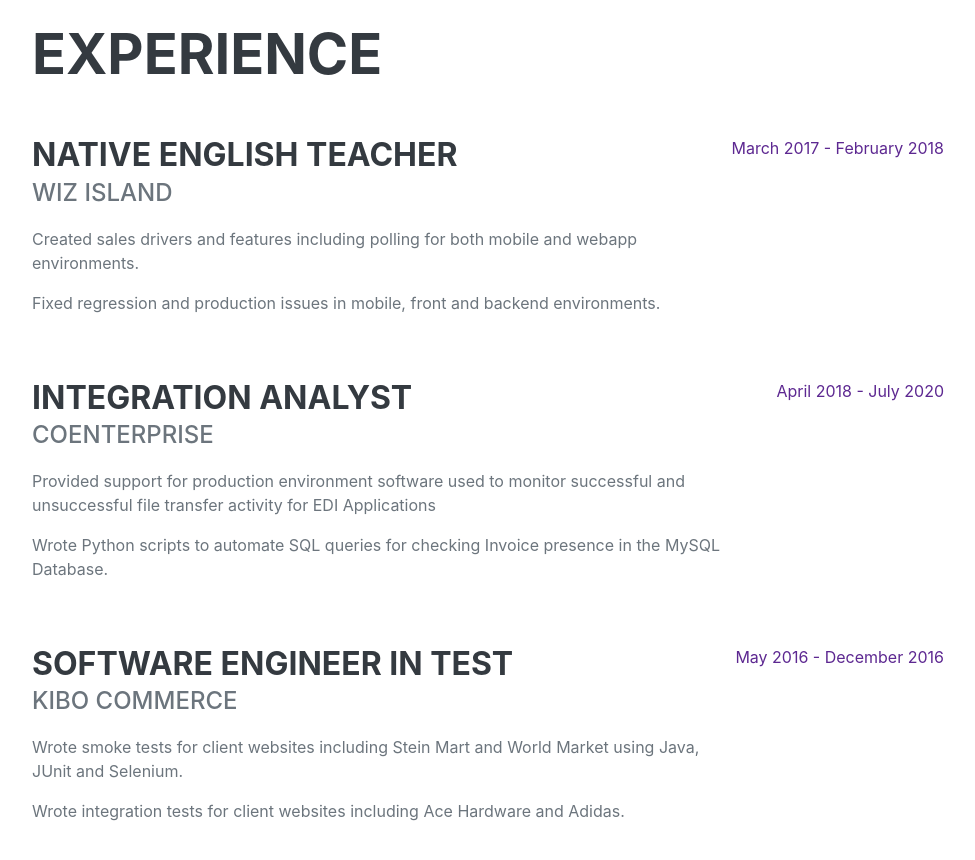
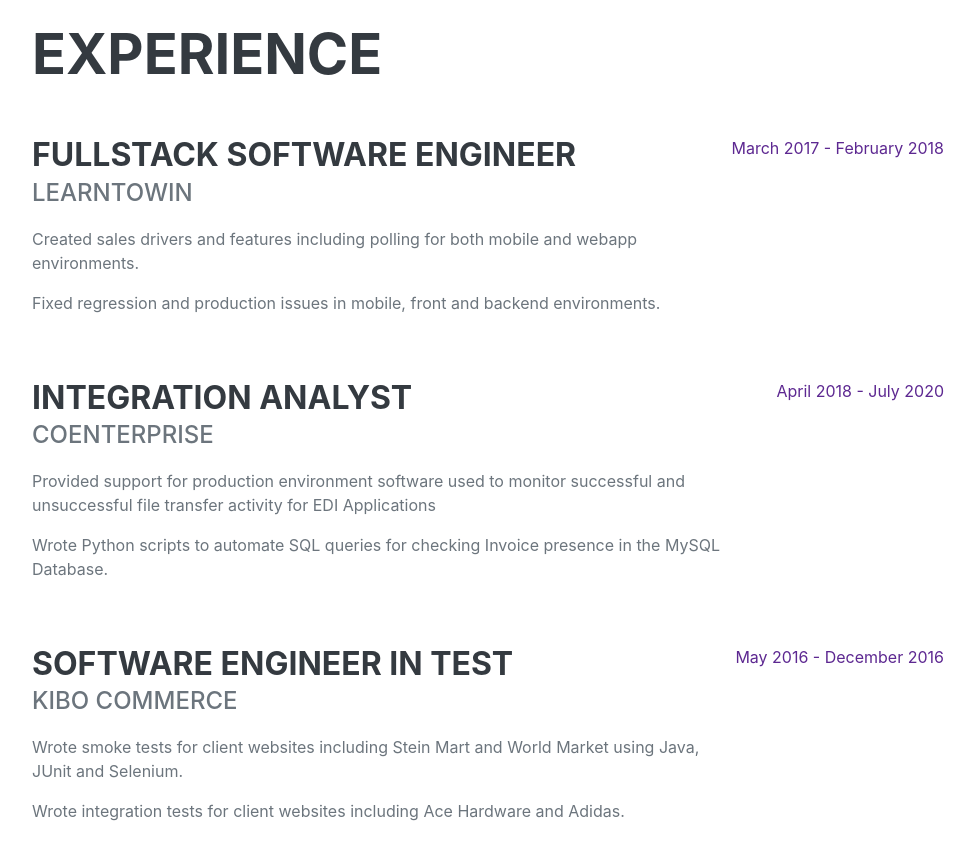
Before and after one commit to LeeXiuLong/jourdan-ooi, a plain HTML site: page index.html in a window 1280 px wide. Shown: the part 860-1720 px from the top of the page, without its empty margins (288-1263 px from the left). Drawn offline with nearby package versions, Linux system fonts and the light colour scheme; a web font is replaced by a local one.

Commit message:
added title and company for l2w

```diff
--- a/index.html
+++ b/index.html
@@ -63,8 +63,8 @@
                     <h2 class="mb-5">Experience</h2>
                     <div class="d-flex flex-column flex-md-row justify-content-between mb-5">
                         <div class="flex-grow-1">
-                            <h3 class="mb-0">Native English Teacher</h3>
-                            <div class="subheading mb-3">Wiz Island</div>
+                            <h3 class="mb-0">Fullstack Software Engineer</h3>
+                            <div class="subheading mb-3">LearnToWin</div>
                             <p>Created sales drivers and features including polling for both mobile and webapp environments.</p>
                             <p>Fixed regression and production issues in mobile, front and backend environments.</p>
                         </div>
```
